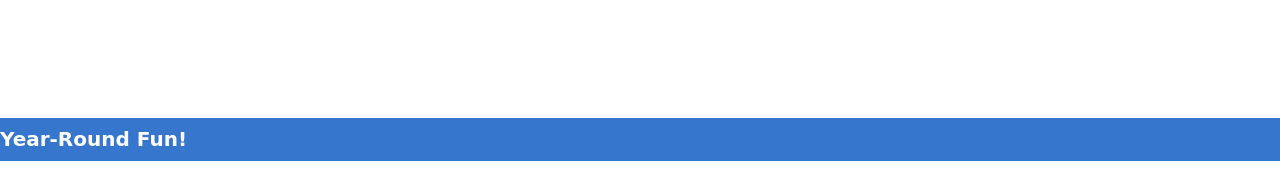
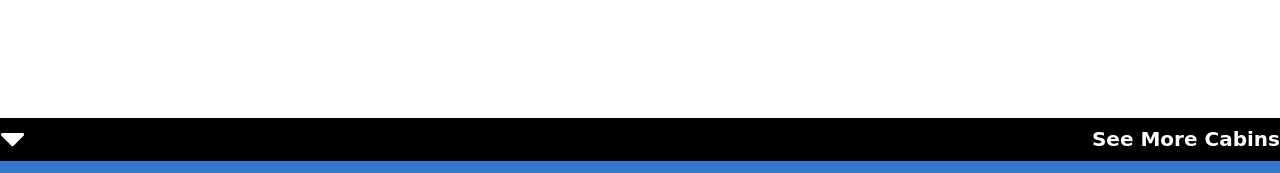
Before and after one commit to jfark/assign12, a plain HTML site: page index.html in a window 1280 px wide. Shown: the part 541-714 px from the top of the page. Drawn offline with Linux system fonts and the light colour scheme; a web font is replaced by a local one.

Commit message:
Now on to JS

```diff
--- a/index.html
+++ b/index.html
@@ -39,6 +39,11 @@
 					<q>This has to be my number one favorite out of anywhere I have stayed! The whole house is gorgeous, tastefully decorated with beautiful antiques. Thank you, I will be back.</q>
 				</article>
 			</a>
+		</section>
+
+		<section class="more-cabins">
+			<a href="#"><i class="fas fa-caret-down"></i><h2>See More Cabins</h2></a>
+
 		</section>
 
 		<h2>Year-Round Fun!</h2>
--- a/style.css
+++ b/style.css
@@ -103,6 +103,18 @@ h2 {
 	color: #f88e38;
 }
 
+.more-cabins h2 {
+	background: black;
+	color: white;
+	text-align: right;
+}
+
+.more-cabins i {
+	float: left;
+	color: white;
+	font-size: 2.5em;
+}
+
 .icons {
 	display: flex;
 	flex-wrap: wrap;
```
